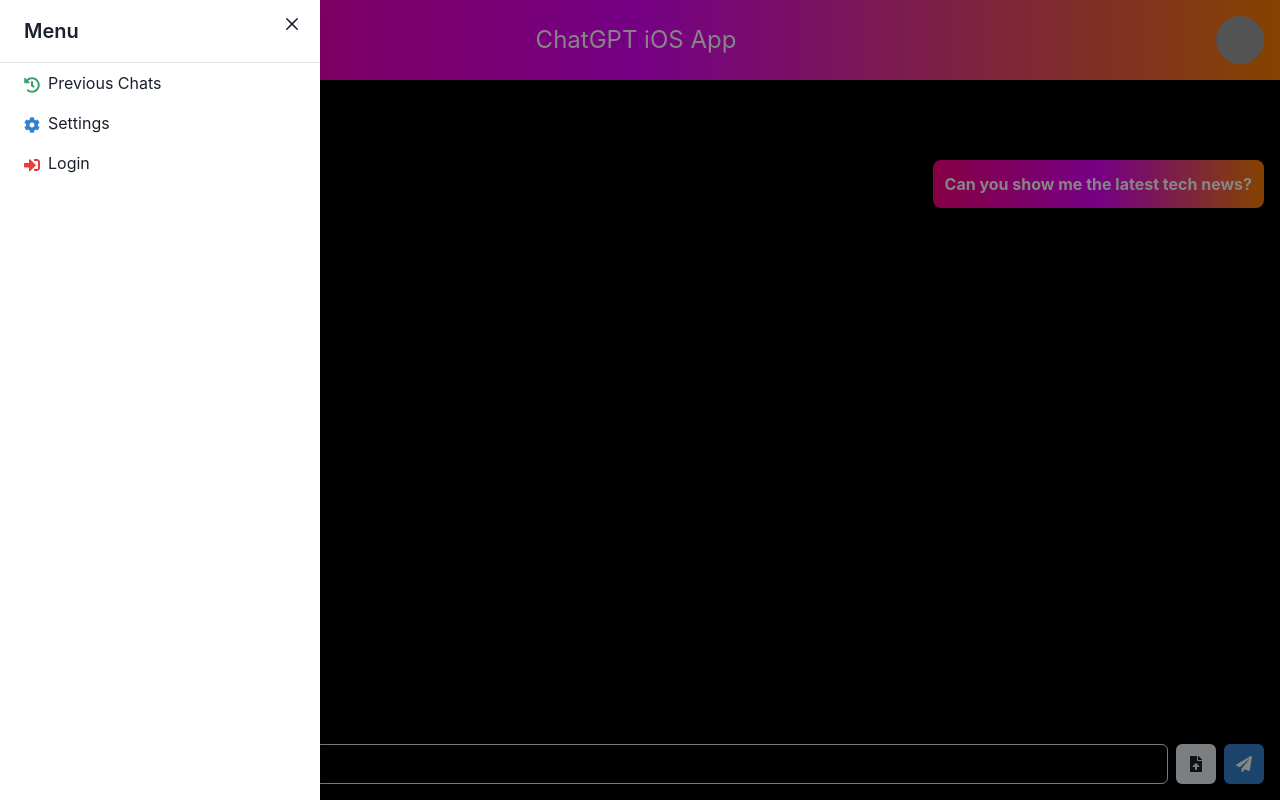
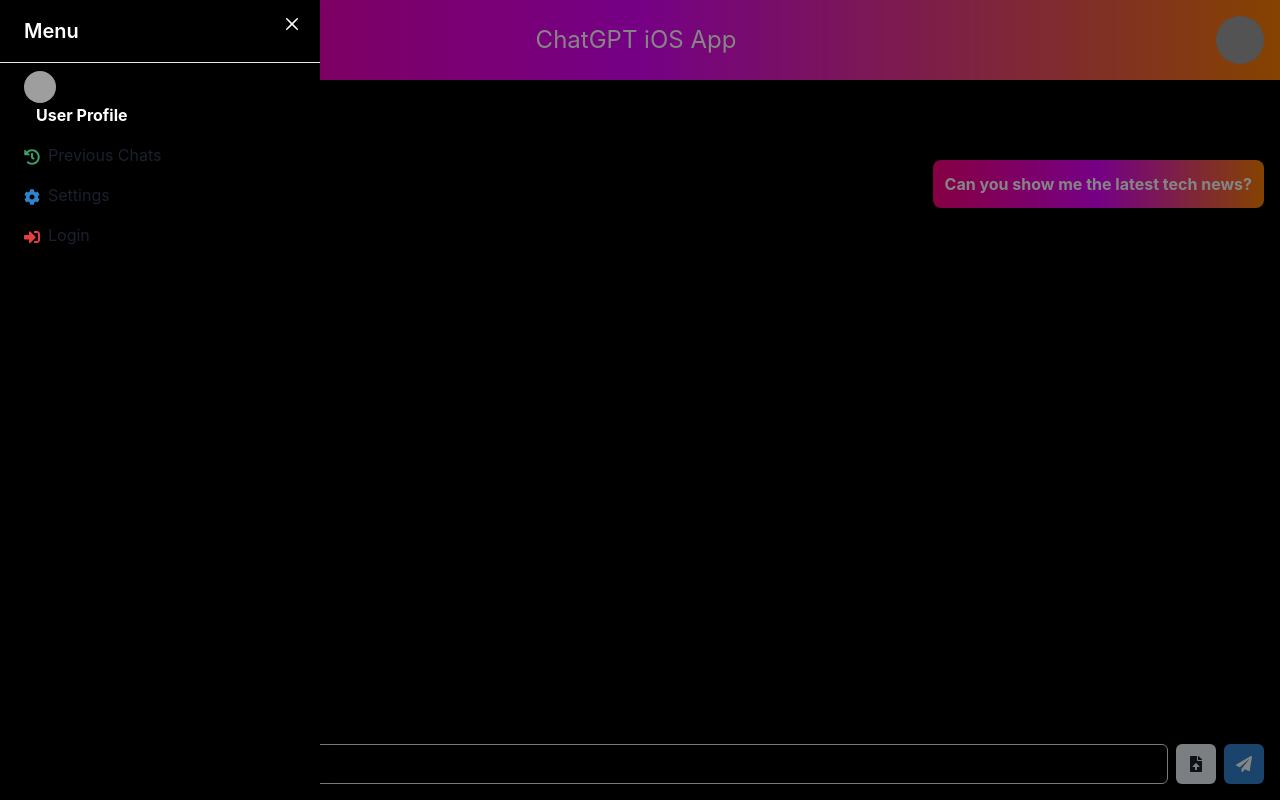
Before and after one commit to GPT-Engineer-App/modern-chat-interface, a React (Vite) app: page / in a window 1280 px wide. Both pictures are taken after a click on the button 36 px from the left and 40 px from the top of the page. Built offline with nearby package versions, Linux system fonts and the light colour scheme; grey boxes are pictures that could not be loaded.

Commit message:
Updated the menu to have a modern, sleek look with a black background and white text. Added a profile section at the top of the menu with an avatar and user name.
Prompt: Make the menu look ultra modern and sleek, like something Apple would make. Also add a profile section in the menu.

```diff
--- a/src/pages/Index.jsx
+++ b/src/pages/Index.jsx
@@ -55,11 +55,19 @@ const Index = () => {
 
       <Drawer placement="left" onClose={onClose} isOpen={isOpen}>
         <DrawerOverlay />
-        <DrawerContent>
-          <DrawerCloseButton />
-          <DrawerHeader borderBottomWidth="1px">Menu</DrawerHeader>
+        <DrawerContent bg="black">
+          <DrawerCloseButton color="white" />
+          <DrawerHeader borderBottomWidth="1px" color="white">
+            Menu
+          </DrawerHeader>
           <DrawerBody>
             <List spacing="4">
+              <ListItem>
+                <Avatar size="sm" src="https://images.unsplash.com/photo-1494790108377-be9c29b29330?crop=entropy&cs=tinysrgb&fit=max&fm=jpg&ixid=M3w1MDcxMzJ8MHwxfHNlYXJjaHwxfHx1c2VyJTIwYXZhdGFyfGVufDB8fHx8MTcxMzk5OTgxMXww&ixlib=rb-4.0.3&q=80&w=1080" />
+                <Text ml="3" color="white" fontWeight="bold">
+                  User Profile
+                </Text>
+              </ListItem>
               <ListItem>
                 <ListIcon as={FaHistory} color="green.500" />
                 Previous Chats
```
